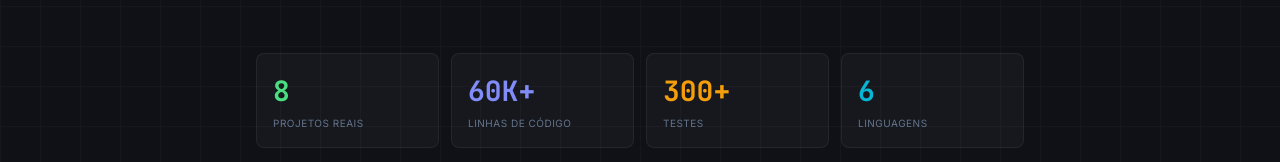
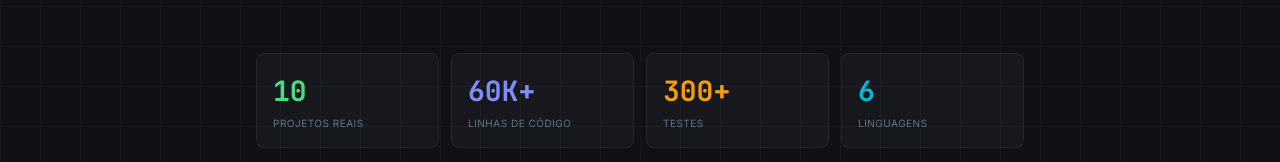
Before and after one commit to fabriciojunio/portfolio, a React (Vite) app: page / in a window 1280 px wide. Shown: the part 354-516 px from the top of the page. Built offline with nearby package versions, Linux system fonts and the light colour scheme; the HTML template or start-up script is replaced by a standard one.

Commit message:
chore: atualiza contador de projetos reais de 8 para 10 no Hero

```diff
--- a/src/components/Hero.tsx
+++ b/src/components/Hero.tsx
@@ -74,7 +74,7 @@ export default function Hero() {
         </p>
 
         <div className="mt-10 grid grid-cols-2 md:grid-cols-4 gap-3">
-          <MetricCard end={8} label="projetos reais" color="#4ade80" />
+          <MetricCard end={10} label="projetos reais" color="#4ade80" />
           <MetricCard end={60} suffix="K+" label="linhas de código" color="#818cf8" />
           <MetricCard end={300} suffix="+" label="testes" color="#f59e0b" />
           <MetricCard end={6} label="linguagens" color="#06b6d4" />
```
